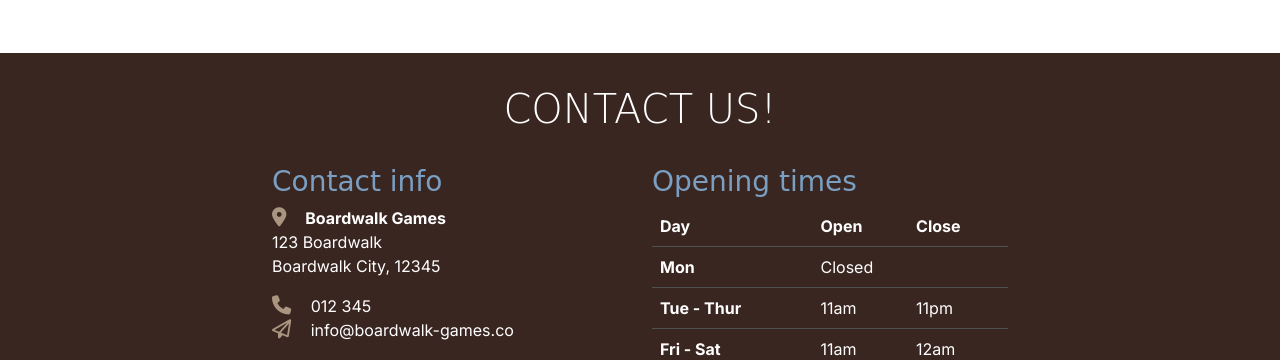
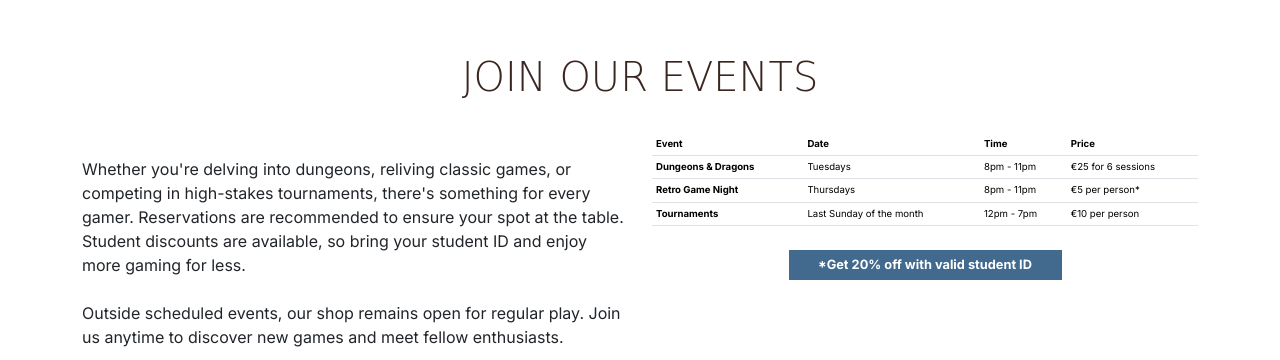
Before and after one commit to ssannejohansson/boardwalk-games, a plain HTML site: page index.html in a window 1280 px wide. Shown: the part 1121-1481 px from the top of the page. Drawn offline with nearby package versions, Linux system fonts and the light colour scheme; a web font is replaced by a local one.

Commit message:
Add events section to homepage

```diff
--- a/assets/css/style.css
+++ b/assets/css/style.css
@@ -95,6 +95,19 @@ h2 {
     margin-bottom: 1.5rem;
 }
 
+/* Events */
+
+#events .discount {
+    background-color: var(--highlight-color);
+    color: white;
+    height: 30px;
+    font-size: 80%;
+    line-height: 30px;
+}
+
+#events .table {
+    font-size: 60%;
+}
 /* Games section */
 
 #new-games .card, #fav-games .card {
--- a/index.html
+++ b/index.html
@@ -43,6 +43,11 @@
                     <li class="nav-item">
                         <a class="nav-link" href="#">Services</a>
                     </li>
+
+                      <li class="nav-item">
+                        <a class="nav-link" href="#events">Events</a>
+                    </li>
+
                     <li class="nav-item">
                         <a class="nav-link" href="game-library.html">Games</a>
                     </li>
@@ -195,6 +200,62 @@
                 </div>
             </div>
         </section>
+
+        <!-- Join our events section -->
+             <section id="events" class="container section">
+            <div class="row">
+                 <h2 class="display-6 text-center">Join our events</h2>
+                 <div class="col-12 col-xl-6 text-center text-xl-start">
+                    <p class="my-4">Whether you're delving into dungeons, reliving classic games, or competing in high-stakes tournaments, there's something for every gamer. Reservations are recommended to ensure your spot at the table. Student discounts are available, so bring your student ID and enjoy more gaming for less.</p>
+                    <p class="my-4">Outside scheduled events, our shop remains open for regular play. Join us anytime to discover new games and meet fellow enthusiasts.</p>
+                </div>
+
+                   <div class="col-12 col-xl-6">
+
+                 <table class="table table-sm table-hover">
+  <thead>
+    <tr>
+      <th scope="col">Event</th>
+      <th scope="col">Date</th>
+      <th scope="col">Time</th>
+      <th scope="col">Price</th>
+    </tr>
+  </thead>
+  <tbody>
+    <tr>
+      <th scope="row">Dungeons & Dragons</th>
+      <td>Tuesdays</td>
+      <td>8pm - 11pm</td>
+      <td>€25 for 6 sessions</td>
+    </tr>
+    <tr>
+      <th scope="row">Retro Game Night</th>
+      <td>Thursdays</td>
+      <td>8pm - 11pm</td>
+      <td>€5 per person*</td>
+    </tr>
+    <tr>
+      <th scope="row">Tournaments</th>
+      <td>Last Sunday of the month</td>
+      <td>12pm - 7pm</td>
+      <td>€10 per person</td>
+    </tr>
+  </tbody>
+</table>
+
+<div class="col-12 col-md-6 d-flex justify-content-center m-auto my-4 discount">
+<p><strong>*Get 20% off with valid student ID</strong></p></div>
+</div>
+
+<div class="col-12 d-flex justify-content-center">
+    <a href="booking.html" class="btn custom-button-outline mb-4">Book now</a>
+</div>
+</div>
+
+
+         </section>
+
+
     </main>
 
     <!-- Footer / contact section -->
```
